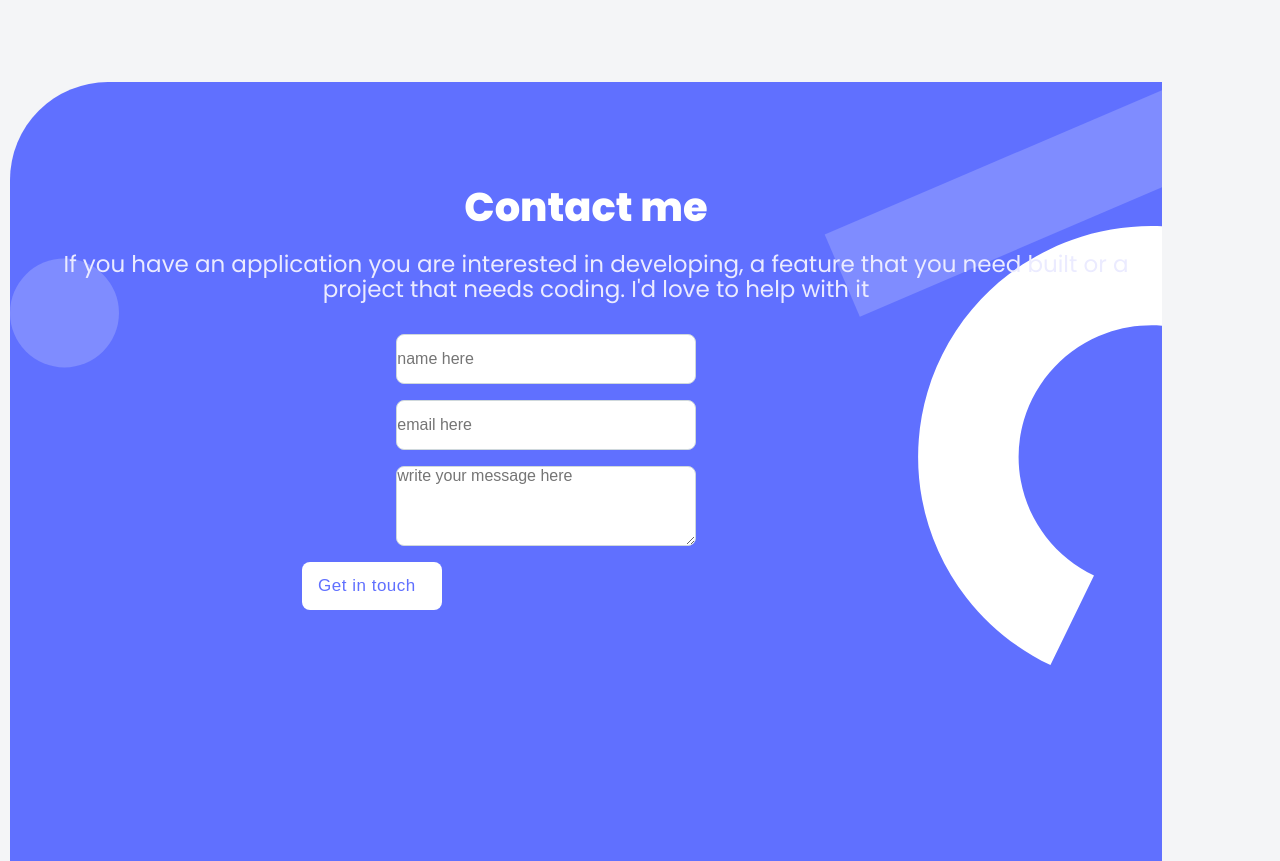
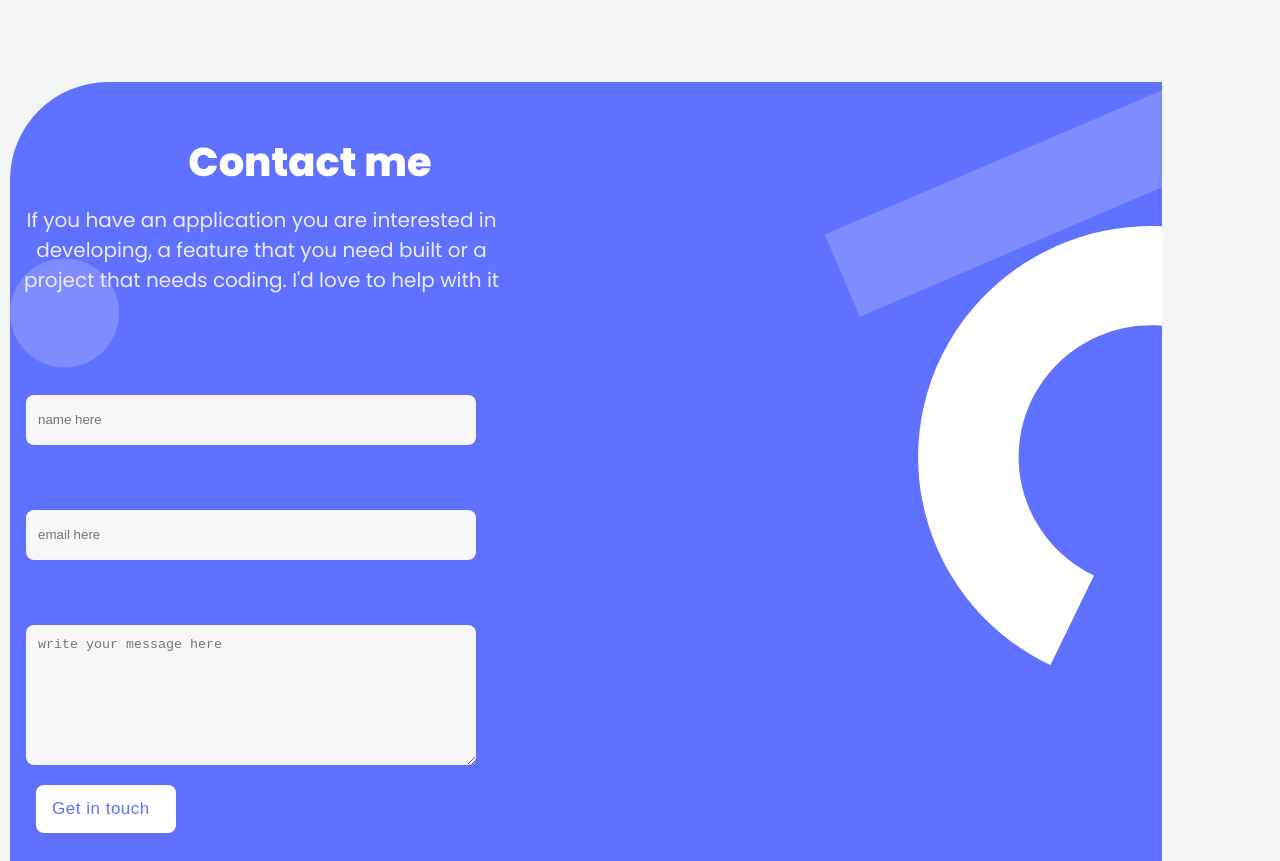
Before and after one commit to laurianerzb/Portfolio-setup-and-mobile-first, a website: page index.html in a window 1280 px wide. Shown: the part 6420-7281 px from the top of the page. Drawn offline with Linux system fonts and the light colour scheme.

Commit message:
Updated styles.css

```diff
--- a/styles.css
+++ b/styles.css
@@ -177,6 +177,8 @@ nav {
   padding: 114px 0;
 }
 
+/* ABOUT MYSELF SECTION********* */
+
 .about-container {
   margin-left: 50px;
 }
@@ -258,29 +260,28 @@ nav {
 }
 
 .contact-section h2 {
+  font-size: 40px;
+  color: white;
   align-items: center;
   text-align: center;
-  color: white;
-  font-weight: 700;
-  font-size: 40px;
-  line-height: 50px;
-  font-style: normal;
-  margin-top: 100px;
+  margin-top: 50px;
 }
 
 .contact-section p {
+  margin: 13px 0;
   align-items: center;
   text-align: center;
+  font-size: 20px;
+  font-weight: 401;
+  height: 100px;
+  width: 503px;
   color: #ebebff;
-  font-weight: 400;
-  font-size: 23px;
-  line-height: 25px;
-  margin-top: 20px;
-  margin-left: 20px;
+  left: 25px;
+  top: 500px;
 }
 
 form {
-  margin: 0 auto;
+  margin: auto;
   width: 600px;
   padding: 1em;
   border-radius: 1em;
@@ -306,16 +307,20 @@ label {
 
 input,
 textarea {
-  font: 1em sans-serif;
+  display: flex;
+  align-items: center;
+  margin: 20px 0;
+  background: #f7f7f9;
+  border-radius: 8px;
+  padding: 12px;
+  border: none;
   height: 50px;
-  width: 300px;
-  border: 1px solid #cfd8dc;
-  border-radius: 8px;
+  width: 450px;
 }
 
 textarea {
   vertical-align: top;
-  height: 5em;
+  height: 140px;
 }
 
 .c-form button {
@@ -331,6 +336,11 @@ textarea {
   border: none;
 }
 
+.c-form button:hover {
+  color: red;
+  background-color: #fff;
+}
+
 .c-form li:last-child {
   display: flex;
   flex-direction: row;
@@ -343,4 +353,5 @@ textarea {
   color: #6070ff;
   background: #fff;
   border-radius: 8px;
+  margin-left: 10px;
 }
```
